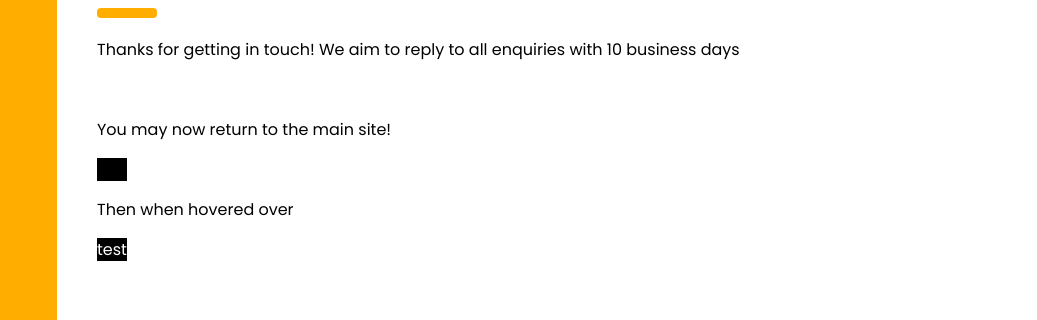
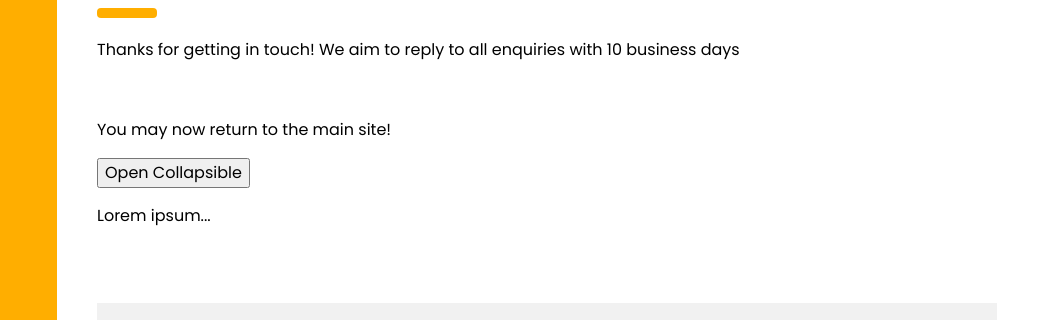
Before and after one commit to samhtm/samhtm.github.io, a plain HTML site: page success.html in a window 1280 px wide. Shown: the part 94-414 px from the top of the page, 243-1280 px from the left. Drawn offline with Linux system fonts and the light colour scheme.

```diff
--- a/success.html
+++ b/success.html
@@ -46,11 +46,11 @@
     <br>
     <p>You may now return to the main site!</p>
 
-    <span style="color: black; background: black;">test</span>
+    <button type="button" class="collapsible">Open Collapsible</button>
+    <div class="content">
+    <p>Lorem ipsum...</p>
+    </div>
 
-    <p>Then when hovered over</p>
-
-    <span style="color: white; background: black;">test</span>
 
 <div class="w3-light-grey w3-container w3-padding-32" style="margin-top:75px;padding-right:58px"><p class="w3-right">Website created by Samuel Howe (16444)</p></div>
 </body>
```
